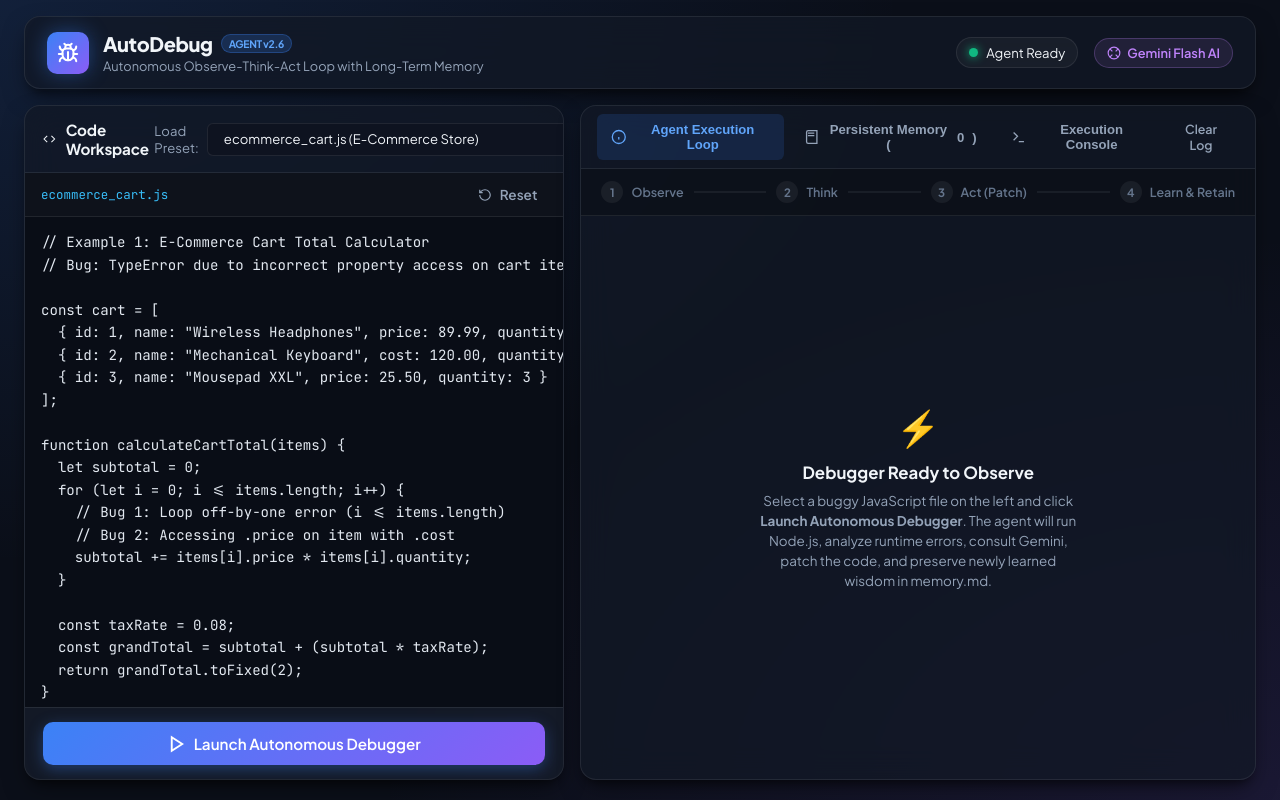
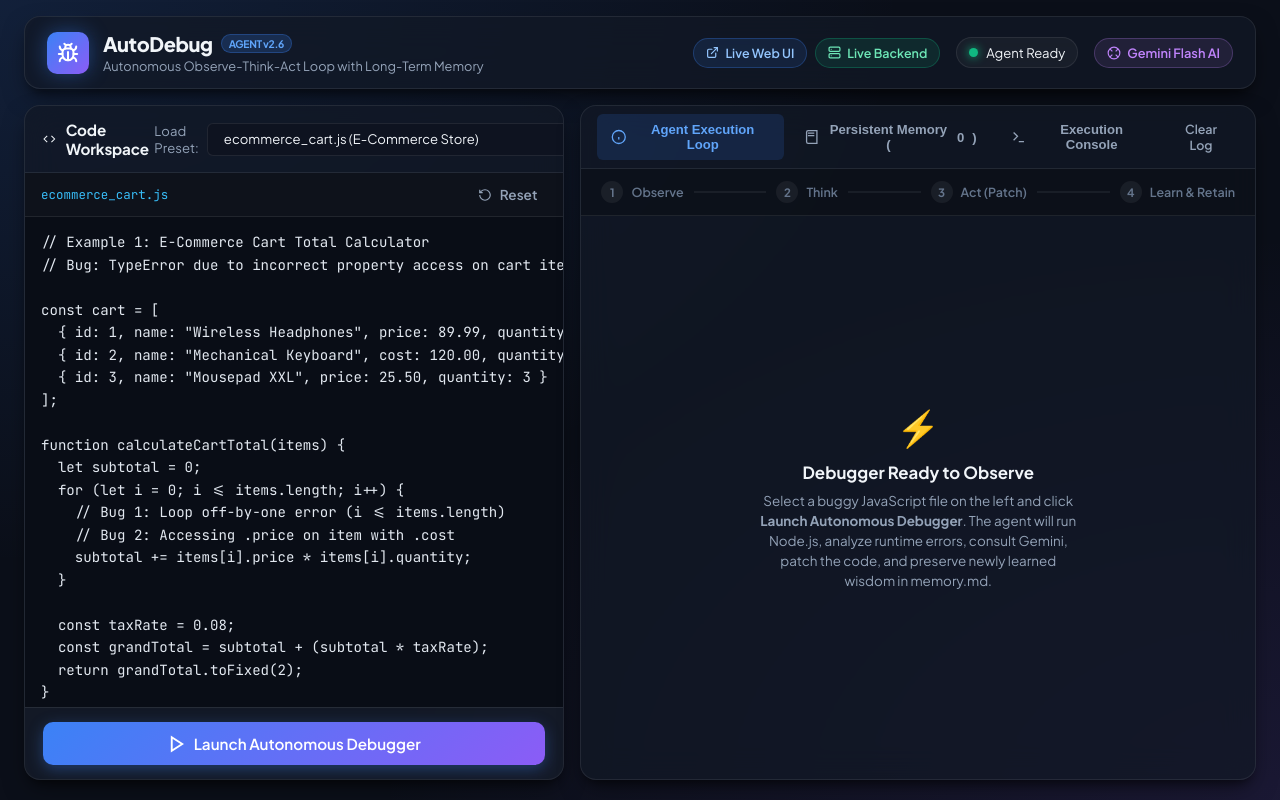
Before and after one commit to farzanrasool32-ops/Debugging-Tool, a website: page frontend/index.html in a window 1280 px wide. Drawn offline with Linux system fonts and the light colour scheme; no server answers.

Commit message:
Add link

```diff
--- a/frontend/index.html
+++ b/frontend/index.html
@@ -12,10 +12,11 @@
     rel="stylesheet">
   <link rel="stylesheet" href="style.css">
   <script>
-    // Live Backend Service URL (defaults to local Node.js server http://localhost:3001 if running locally or customizable)
+    // Live Backend Service URL: Production deployed backend with local development fallback
     window.BACKEND_API_URL = (window.location.hostname === "localhost" || window.location.hostname === "127.0.0.1")
       ? "http://localhost:3001"
-      : "";
+      : "https://debugging-tool-backend.vercel.app";
+    window.FRONTEND_DEPLOY_URL = "https://debugging-tool-frontend.vercel.app/";
   </script>
 </head>
 
@@ -45,6 +46,27 @@
       </div>
 
       <div class="header-actions">
+        <!-- Deployment Links -->
+        <div class="deploy-links">
+          <a href="https://debugging-tool-frontend.vercel.app/" target="_blank" rel="noopener noreferrer" class="deploy-link" title="Open Deployed Frontend">
+            <svg width="13" height="13" viewBox="0 0 24 24" fill="none" stroke="currentColor" stroke-width="2.2" stroke-linecap="round" stroke-linejoin="round">
+              <path d="M18 13v6a2 2 0 0 1-2 2H5a2 2 0 0 1-2-2V8a2 2 0 0 1 2-2h6"></path>
+              <polyline points="15 3 21 3 21 9"></polyline>
+              <line x1="10" y1="14" x2="21" y2="3"></line>
+            </svg>
+            <span>Live Web UI</span>
+          </a>
+          <a href="https://debugging-tool-backend.vercel.app/api/files" target="_blank" rel="noopener noreferrer" class="deploy-link backend-link" title="Open Deployed Backend API">
+            <svg width="13" height="13" viewBox="0 0 24 24" fill="none" stroke="currentColor" stroke-width="2.2" stroke-linecap="round" stroke-linejoin="round">
+              <rect x="2" y="2" width="20" height="8" rx="2" ry="2"></rect>
+              <rect x="2" y="14" width="20" height="8" rx="2" ry="2"></rect>
+              <line x1="6" y1="6" x2="6.01" y2="6"></line>
+              <line x1="6" y1="18" x2="6.01" y2="18"></line>
+            </svg>
+            <span>Live Backend</span>
+          </a>
+        </div>
+
         <div class="status-indicator">
           <span class="status-dot" id="statusDot"></span>
           <span class="status-text" id="statusText">Agent Ready</span>
--- a/frontend/style.css
+++ b/frontend/style.css
@@ -120,6 +120,48 @@ body {
   display: flex;
   align-items: center;
   gap: 16px;
+}
+
+.deploy-links {
+  display: flex;
+  align-items: center;
+  gap: 8px;
+}
+
+.deploy-link {
+  display: inline-flex;
+  align-items: center;
+  gap: 6px;
+  background: rgba(59, 130, 246, 0.12);
+  color: #93c5fd;
+  text-decoration: none;
+  font-size: 0.78rem;
+  font-weight: 600;
+  padding: 6px 12px;
+  border-radius: 20px;
+  border: 1px solid rgba(59, 130, 246, 0.28);
+  transition: all 0.2s ease;
+}
+
+.deploy-link:hover {
+  background: rgba(59, 130, 246, 0.25);
+  color: #ffffff;
+  border-color: rgba(59, 130, 246, 0.6);
+  transform: translateY(-1px);
+  box-shadow: 0 4px 12px rgba(59, 130, 246, 0.25);
+}
+
+.deploy-link.backend-link {
+  background: rgba(16, 185, 129, 0.12);
+  color: #6ee7b7;
+  border-color: rgba(16, 185, 129, 0.28);
+}
+
+.deploy-link.backend-link:hover {
+  background: rgba(16, 185, 129, 0.25);
+  color: #ffffff;
+  border-color: rgba(16, 185, 129, 0.6);
+  box-shadow: 0 4px 12px rgba(16, 185, 129, 0.25);
 }
 
 .status-indicator {
```
Also changed, not shown: README.md.
